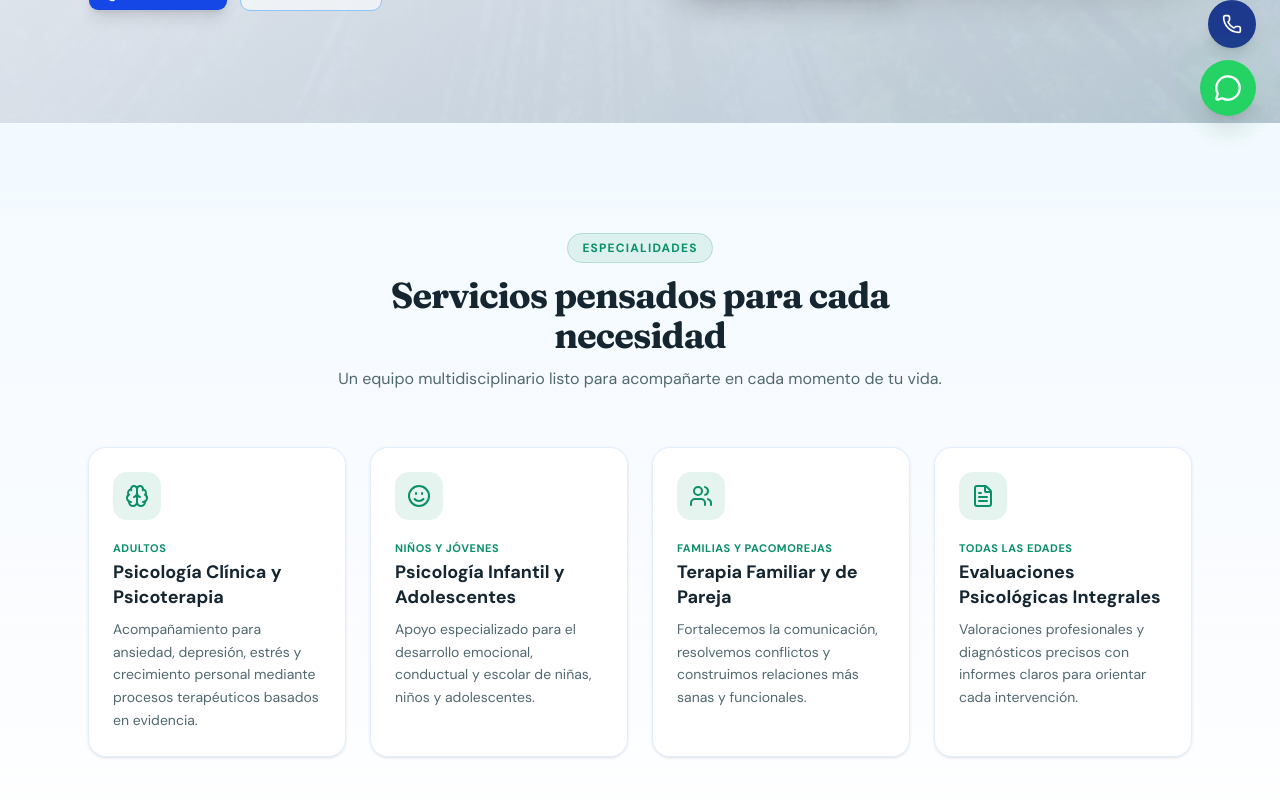
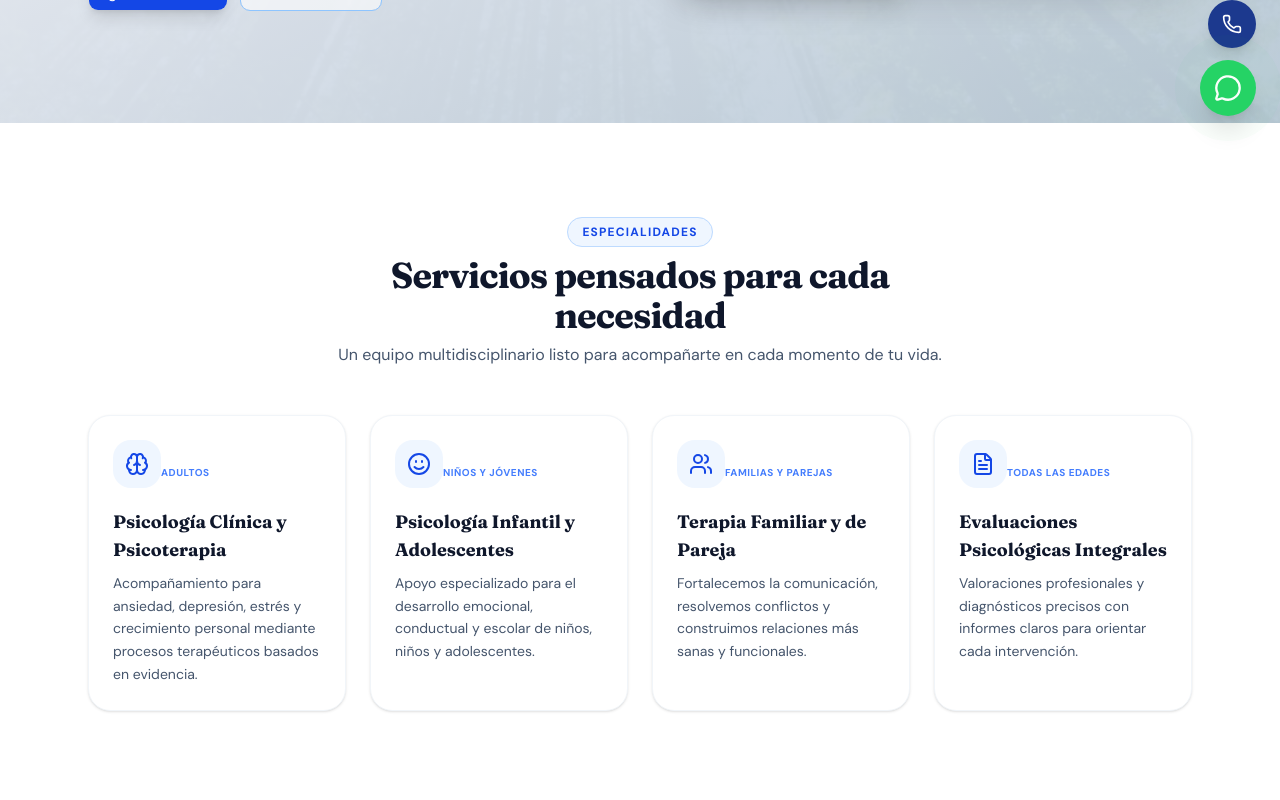
Before and after one commit to Mediintegral-SV/mediintegral-web, a Next.js app: page / in a window 1280 px wide. Shown: the part 660-1460 px from the top of the page. Built offline with nearby package versions, Linux system fonts and the light colour scheme.

Commit message:
Update services.tsx

```diff
--- a/components/services.tsx
+++ b/components/services.tsx
@@ -1,6 +1,11 @@
-import { Brain, Smile, Users, FileText } from "lucide-react"
+import {
+  Brain,
+  Smile,
+  Users,
+  FileText
+} from "lucide-react"
 
-const specialties = [
+const services = [
   {
     icon: Brain,
     title: "Psicología Clínica y Psicoterapia",
@@ -11,12 +16,12 @@ const specialties = [
     icon: Smile,
     title: "Psicología Infantil y Adolescentes",
     category: "NIÑOS Y JÓVENES",
-    description: "Apoyo especializado para el desarrollo emocional, conductual y escolar de niñas, niños y adolescentes.",
+    description: "Apoyo especializado para el desarrollo emocional, conductual y escolar de niños, niños y adolescentes.",
   },
   {
     icon: Users,
     title: "Terapia Familiar y de Pareja",
-    category: "FAMILIAS Y PAcomoREJAS",
+    category: "FAMILIAS Y PAREJAS",
     description: "Fortalecemos la comunicación, resolvemos conflictos y construimos relaciones más sanas y funcionales.",
   },
   {
@@ -29,46 +34,45 @@ const specialties = [
 
 export function Services() {
   return (
-    <section id="especialidades" className="relative overflow-hiiden py-20 md:py-28 bg-gradient-to-b from-sky-50/80 via-blue-50/40 to-white border-b border-blue-100/60">
-      <div className="relative z-10 mx-auto max-w-6xl px-4 md:px-6">
+    <section id="servicios" className="relative scroll-mt-16 py-16 md:py-24 bg-white">
+      <div className="mx-auto max-w-6xl px-4 md:px-6">
 
         {/* Encabezado */}
         <div className="mx-auto max-w-2xl text-center">
-          <span className="text-xs font-bold uppercase tracking-widest text-primary bg-primary/10 px-3.5 py-1.5 rounded-full border border-primary/20">
+          <span className="text-xs font-bold uppercase tracking-widest text-blue-700 bg-blue-50 px-3.5 py-1.5 rounded-full border border-blue-200">
             Especialidades
           </span>
-          <h2 className="mt-4 font-serif text-3xl font-bold tracking-tight text-blue-95Query md:text-4xl">
+          <h2 className="mt-3 font-serif text-3xl font-bold tracking-tight text-slate-900 md:text-4xl">
             Servicios pensados para cada necesidad
           </h2>
-          <p className="mt-3 text-base text-muted-foreground">
+          <p className="mt-2 text-sm md:text-base text-slate-600">
             Un equipo multidisciplinario listo para acompañarte en cada momento de tu vida.
           </p>
         </div>
 
-        {/* Cuadrícula de especialidades */}
-        <div className="mt-14 grid gap-6 sm:grid-cols-2 lg:grid-cols-4">
-          {specialties.map((item, index) => {
-            const Icon = item.icon
+        {/* Cuadrícula de servicios */}
+        <div className="mt-12 grid gap-6 sm:grid-cols-2 lg:grid-cols-4">
+          {services.map((service, index) => {
+            const Icon = service.icon
             return (
               <div
                 key={index}
-                className="group flex flex-col p-6 rounded-2xl bg-white/90 backdrop-blur-sm border border-blue-100/80 shadow-sm transition-all duration-300 hover:shadow-md hover:border-primary/40 hover:-translate-y-1"
+                className="group relative flex flex-col justify-between rounded-3xl border border-slate-100 bg-white p-6 shadow-sm transition-all duration-300 hover:-translate-y-1 hover:shadow-xl hover:border-blue-200"
               >
-                <div className="flex h-12 w-12 items-center justify-center rounded-xl bg-primary/10 text-primary transition-colors group-hover:bg-primary group-hover:text-white mb-5">
-                  <Icon className="h-6 w-6" />
+                <div>
+                  <div className="inline-flex h-12 w-12 items-center justify-center rounded-2xl bg-blue-50 text-blue-700 transition-colors group-hover:bg-blue-700 group-hover:text-white mb-4">
+                    <Icon className="h-6 w-6" />
+                  </div>
+                  <span className="text-[10px] font-bold tracking-wider uppercase text-blue-600/80">
+                    {service.category}
+                  </span>
+                  <h3 className="mt-1 font-serif text-lg font-bold text-slate-900">
+                    {service.title}
+                  </h3>
+                  <p className="mt-2 text-xs md:text-sm text-slate-600 leading-relaxed">
+                    {service.description}
+                  </p>
                 </div>
-
-                <span className="text-[11px] font-bold uppercase tracking-wider text-primary mb-1">
-                  {item.category}
-                </span>
-
-                <h3 className="text-lg font-bold text-blue-95org mb-2 leading-snug">
-                  {item.title}
-                </h3>
-
-                <p className="text-sm leading-relaxed text-muted-foreground">
-                  {item.description}
-                </p>
               </div>
             )
           })}
```
